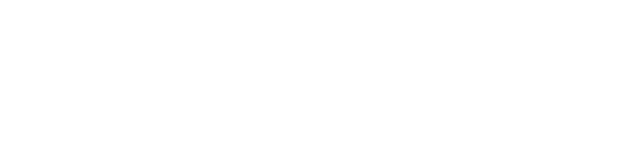
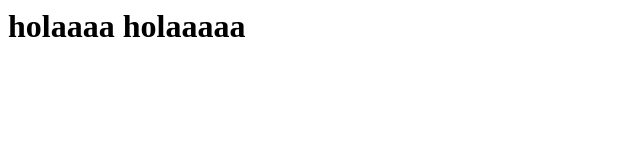
Before and after one commit to ocandela/plataformas-moviles-entregas, a plain HTML site: page index.html in a window 1280 px wide. Shown: the whole page, without its empty margins (0-640 px from the left). Drawn offline with Linux system fonts and the light colour scheme.

Commit message:
Update index.html

```diff
--- a/index.html
+++ b/index.html
@@ -1,3 +1,9 @@
 <html>
+  <head>
+
+  </head>
+  <body>
+    <h1>holaaaa holaaaaa</h1>
+  </body>
 
 </html>
```
